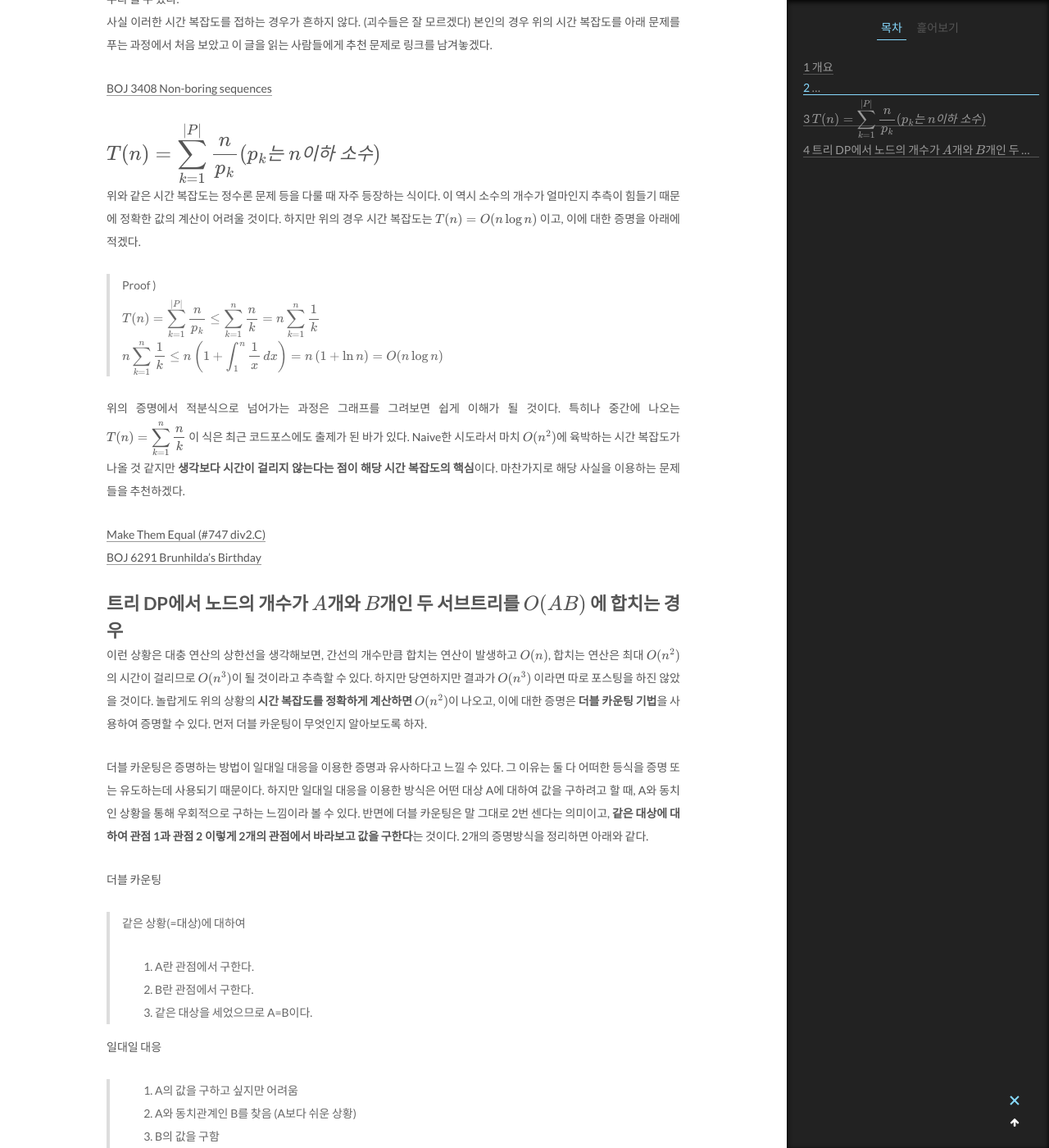
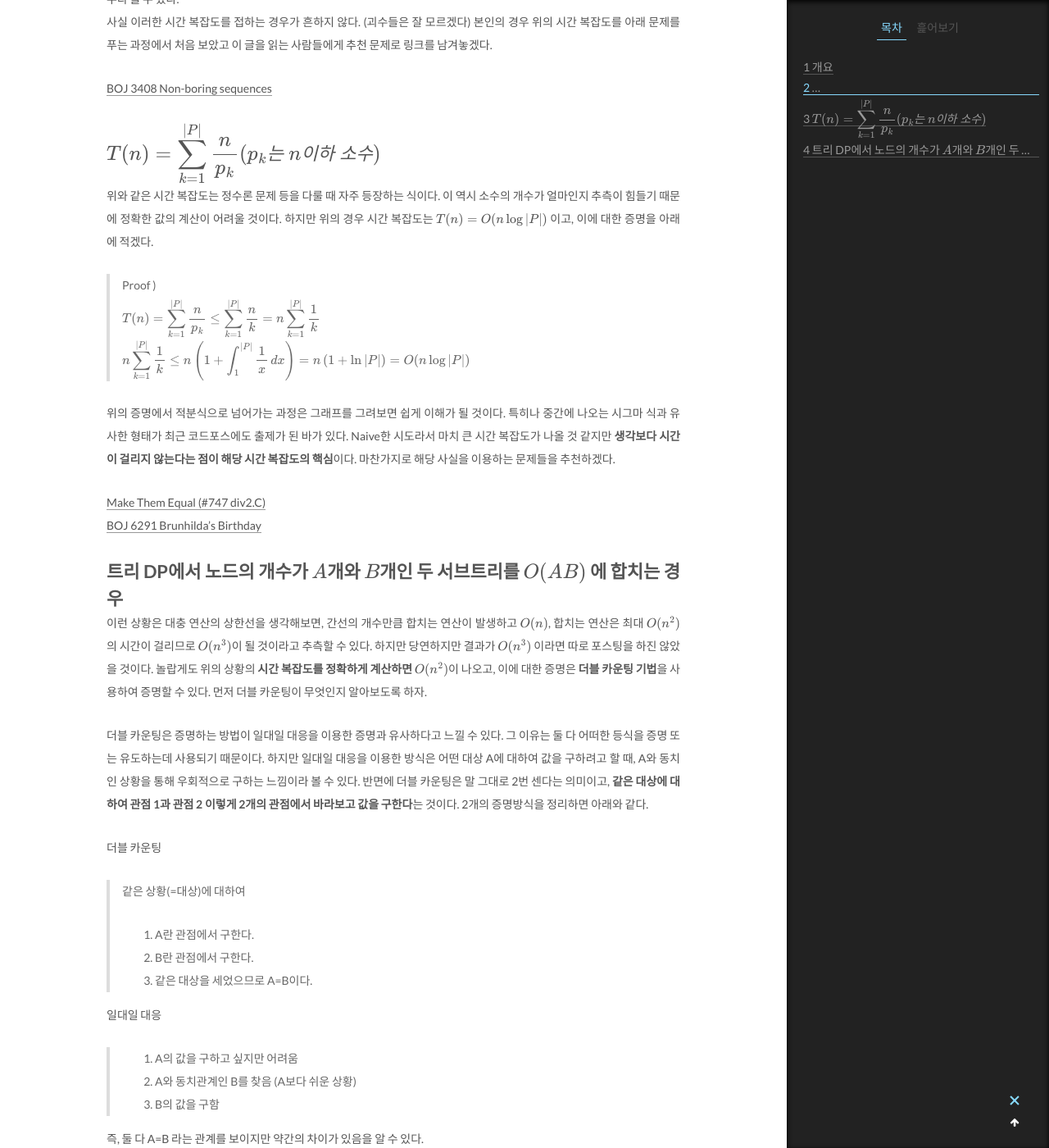
Before and after one commit to ansol4328/ansol4328.github.io, a Jekyll site: the page built from _posts/2021-10-14-unique-time-complexity.md, in a window 1280 px wide and 1400 px high, scrolled down 965 px. Shown: the whole window at 82% size. Built offline with Jekyll 4.4.1, drawn with Linux system fonts in a browser that asks for light colours; formulas are drawn with MathJax 3; comment, search, counter and statistics services are not loaded.

Commit message:
correct typo of first post

```diff
--- a/_posts/2021-10-14-unique-time-complexity.md
+++ b/_posts/2021-10-14-unique-time-complexity.md
@@ -29,12 +29,12 @@ union by size가 $O(n\log{n})$ 임은 각 원소가 최대 합쳐지는 횟수
 
 # $\displaystyle T(n)=\sum_{k=1}^{|P|} {n \over p_k} (p_k는\ n이하\ 소수)$
 
-위와 같은 시간 복잡도는 정수론 문제 등을 다룰 때 자주 등장하는 식이다. 이 역시 소수의 개수가 얼마인지 추측이 힘들기 때문에 정확한 값의 계산이 어려울 것이다. 하지만 위의 경우 시간 복잡도는 **$T(n)=O(n\log{n})$** 이고, 이에 대한 증명을 아래에 적겠다.
+위와 같은 시간 복잡도는 정수론 문제 등을 다룰 때 자주 등장하는 식이다. 이 역시 소수의 개수가 얼마인지 추측이 힘들기 때문에 정확한 값의 계산이 어려울 것이다. 하지만 위의 경우 시간 복잡도는 **$T(n)=O(n\log{|P|})$** 이고, 이에 대한 증명을 아래에 적겠다.
 > Proof )
-> $\displaystyle T(n)=\sum_{k=1}^{|P|} {n \over p_k} \leq \displaystyle \sum_{k=1}^n {n \over k}=\displaystyle n\sum_{k=1}^n {1 \over k}$
-> $\displaystyle n\sum_{k=1}^n {1 \over k} \leq n \left(1+\int_{1}^{n} {1 \over x}\, dx \right)=n\left(1+\ln{n}\right)=O(n\log{n})$
+> $\displaystyle T(n)=\sum_{k=1}^{|P|} {n \over p_k} \leq \displaystyle \sum_{k=1}^{|P|} {n \over k}=\displaystyle n\sum_{k=1}^{|P|} {1 \over k}$
+> $\displaystyle n\sum_{k=1}^{|P|} {1 \over k} \leq n \left(1+\int_{1}^{|P|} {1 \over x}\, dx \right)=n\left(1+\ln{|P|}\right)=O(n\log{|P|})$
 
-위의 증명에서 적분식으로 넘어가는 과정은 그래프를 그려보면 쉽게 이해가 될 것이다. 특히나 중간에 나오는 $\displaystyle T(n)=\sum_{k=1}^n {n \over k}$ 이 식은 최근 코드포스에도 출제가 된 바가 있다. Naive한 시도라서 마치 $O(n^2)$에 육박하는 시간 복잡도가 나올 것 같지만 **생각보다 시간이 걸리지 않는다는 점이 해당 시간 복잡도의 핵심**이다. 마찬가지로 해당 사실을 이용하는 문제들을 추천하겠다.
+위의 증명에서 적분식으로 넘어가는 과정은 그래프를 그려보면 쉽게 이해가 될 것이다. 특히나 중간에 나오는 시그마 식과 유사한 형태가 최근 코드포스에도 출제가 된 바가 있다. Naive한 시도라서 마치 큰 시간 복잡도가 나올 것 같지만 **생각보다 시간이 걸리지 않는다는 점이 해당 시간 복잡도의 핵심**이다. 마찬가지로 해당 사실을 이용하는 문제들을 추천하겠다.
 
 [Make Them Equal (#747 div2.C)](http://codeforces.com/contest/1594/problem/C)
 [BOJ 6291 Brunhilda's Birthday](https://www.acmicpc.net/problem/6291)
```
